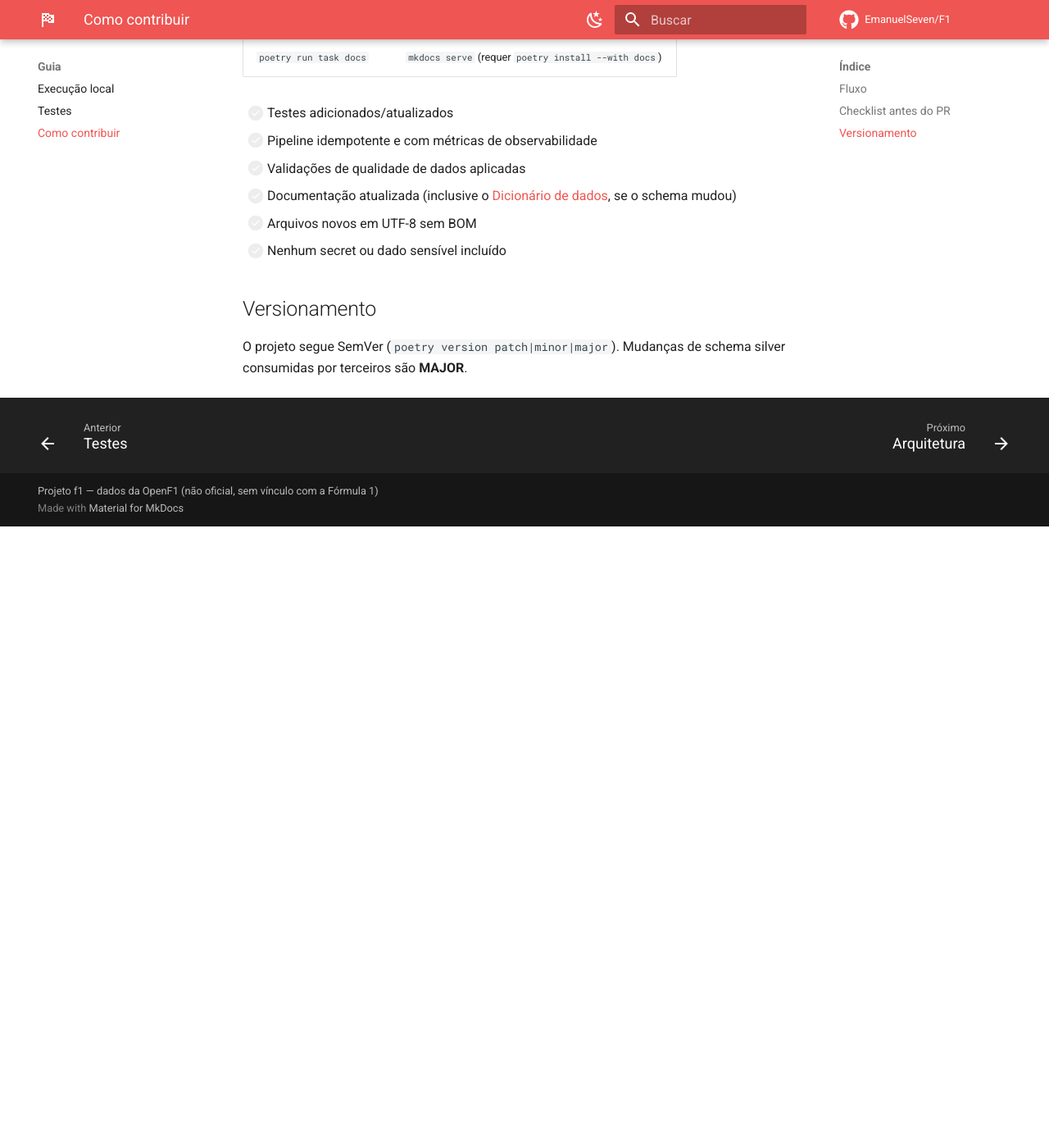
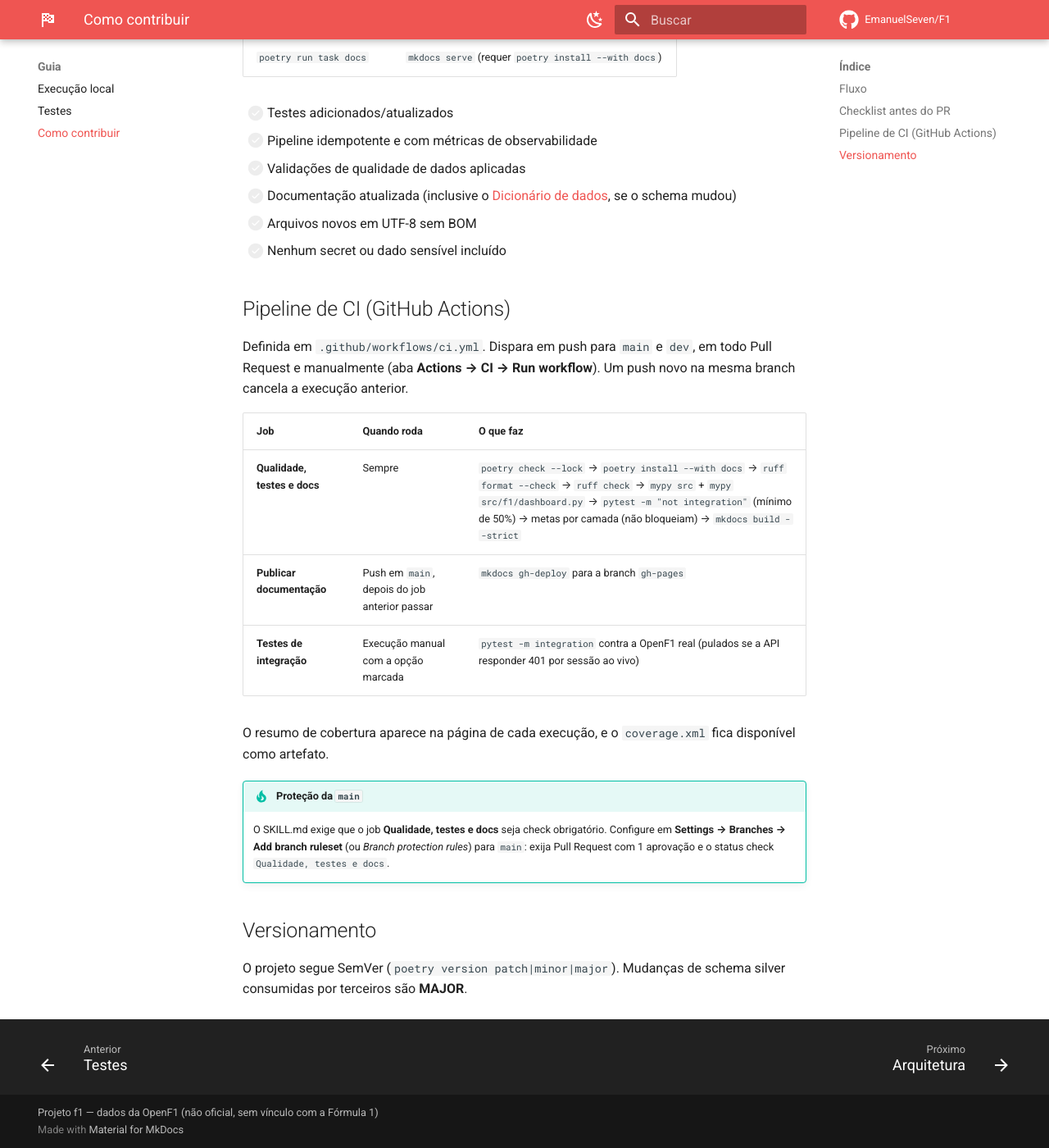
Before and after one commit to EmanuelSeven/F1, an MkDocs documentation site: the page built from docs/contribuicao.md, in a window 1280 px wide and 1400 px high, scrolled down 908 px. Shown: the whole window at 82% size. Built offline with MkDocs 1.6.1 and Material for MkDocs 9.7.7, drawn with Linux system fonts in a browser that asks for light colours; comment, search, counter and statistics services are not loaded; before the commit the page ends 1550 px from its top, so only the background shows below that.

Commit message:
chore(ci): amplia pipeline do GitHub Actions
Dispara em main, dev, PRs e manualmente; adiciona cache do Poetry,
cancelamento de execuções antigas, validação do lock, resumo e artefato
de cobertura, deploy automático da documentação no gh-pages e job manual
de testes de integração.

Co-Authored-By: Claude Opus 5.5 <noreply@anthropic.com>

```diff
--- a/docs/contribuicao.md
+++ b/docs/contribuicao.md
@@ -37,6 +37,21 @@ Atalhos (taskipy) para o dia a dia:
 - [ ] Arquivos novos em UTF-8 sem BOM
 - [ ] Nenhum secret ou dado sensível incluído
 
+## Pipeline de CI (GitHub Actions)
+
+Definida em `.github/workflows/ci.yml`. Dispara em push para `main` e `dev`, em todo Pull Request e manualmente (aba **Actions → CI → Run workflow**). Um push novo na mesma branch cancela a execução anterior.
+
+| Job | Quando roda | O que faz |
+|---|---|---|
+| **Qualidade, testes e docs** | Sempre | `poetry check --lock` → `poetry install --with docs` → `ruff format --check` → `ruff check` → `mypy src` + `mypy src/f1/dashboard.py` → `pytest -m "not integration"` (mínimo de 50%) → metas por camada (não bloqueiam) → `mkdocs build --strict` |
+| **Publicar documentação** | Push em `main`, depois do job anterior passar | `mkdocs gh-deploy` para a branch `gh-pages` |
+| **Testes de integração** | Execução manual com a opção marcada | `pytest -m integration` contra a OpenF1 real (pulados se a API responder 401 por sessão ao vivo) |
+
+O resumo de cobertura aparece na página de cada execução, e o `coverage.xml` fica disponível como artefato.
+
+!!! tip "Proteção da `main`"
+    O SKILL.md exige que o job **Qualidade, testes e docs** seja check obrigatório. Configure em **Settings → Branches → Add branch ruleset** (ou *Branch protection rules*) para `main`: exija Pull Request com 1 aprovação e o status check `Qualidade, testes e docs`.
+
 ## Versionamento
 
 O projeto segue SemVer (`poetry version patch|minor|major`). Mudanças de schema silver consumidas por terceiros são **MAJOR**.
```
Also changed, not shown: README.md (+3 -0 lines), 1 other file.
